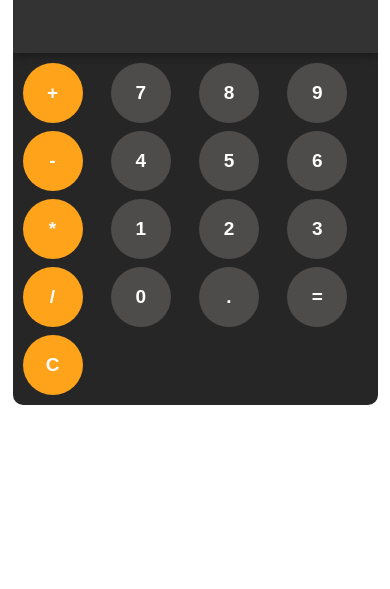
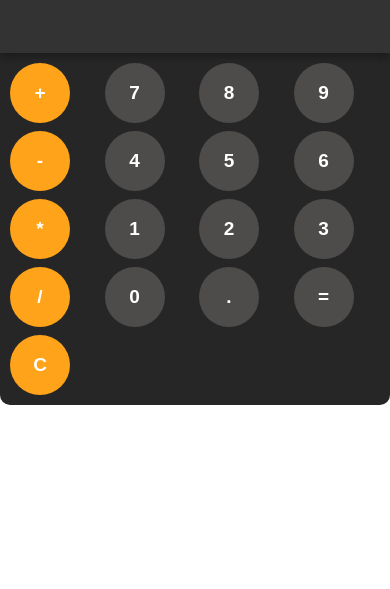
Before and after one commit to psathwik-AIML/Calculator, a plain HTML site: page index.html in a window 390 px wide. Shown: the part 255-844 px from the top of the page. Drawn offline with Linux system fonts and the light colour scheme.

Commit message:
Update style.css

```diff
--- a/style.css
+++ b/style.css
@@ -76,7 +76,7 @@ button:active{
 @media (max-width:768px){
     .calculator{
         width:100%;
-        max-width:365px;
+        max-width:400px;
     }
     button{
         width:60px;
```
